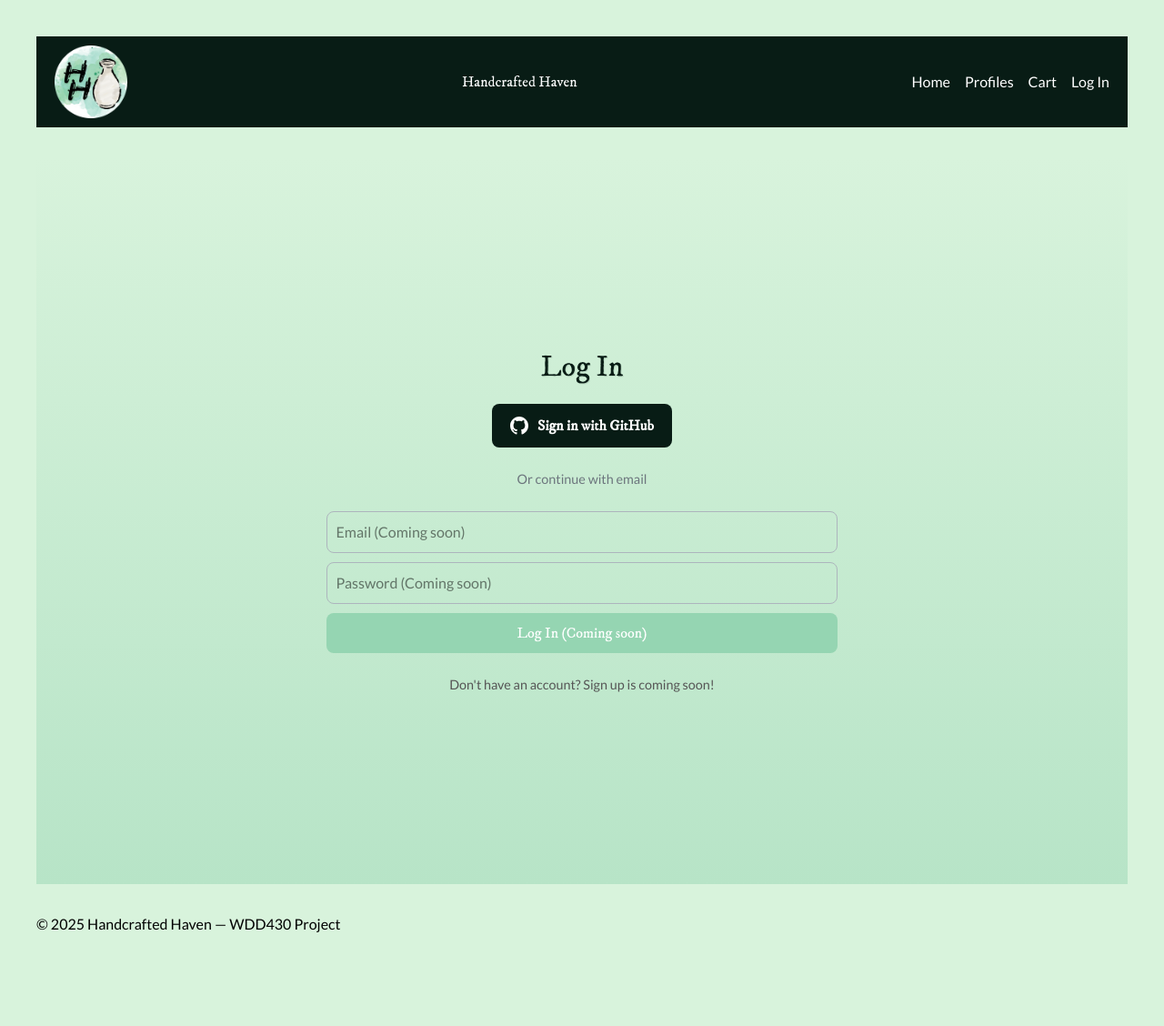
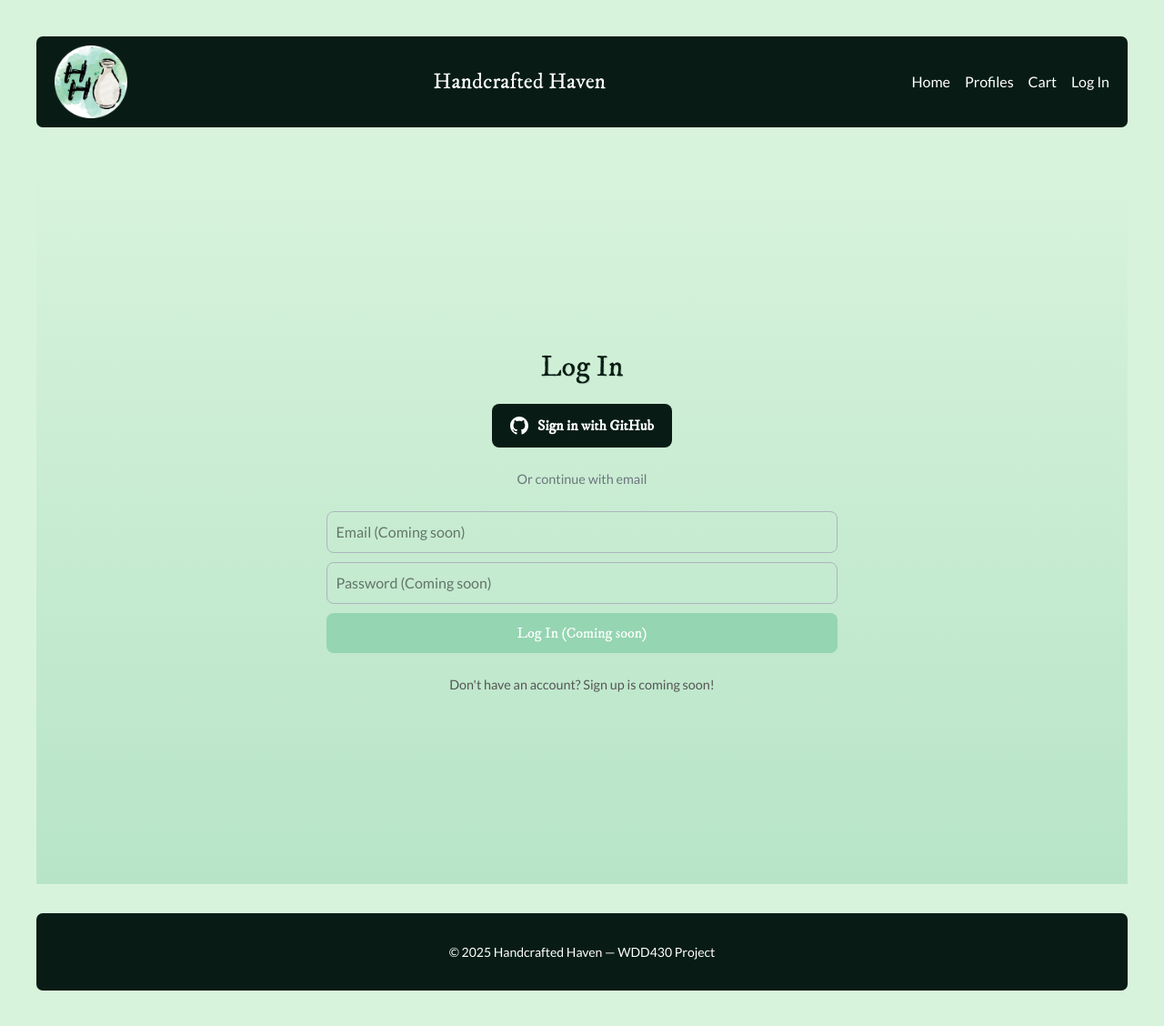
Before and after one commit to jcampos-94/wdd430-haven-craft, a Next.js app: page /login in a window 1280 px wide. Shown: the whole page at 91% size. Before the commit the page ends 1068 px from the top, so only its background shows below. Built offline with nearby package versions, Linux system fonts and the light colour scheme; no server answers.

Commit message:
fixed footer style

```diff
--- a/src/app/globals.css
+++ b/src/app/globals.css
@@ -55,6 +55,18 @@ a {
   text-decoration: none;
 }
 
+/* FOOTER */
+.footer{
+  width: 100%;
+  padding: 2rem;
+  background-color: var(--accent);
+  color: #ffffff;
+  font-family: var(--font-body, 'Lato', sans-serif);
+  font-size: 14px;
+  text-align: center;
+  border-radius: 7px;
+}
+
 @media (prefers-color-scheme: dark) {
   html {
     color-scheme: dark;
--- a/src/app/page.module.css
+++ b/src/app/page.module.css
@@ -24,9 +24,10 @@
   color: #fff;
   padding: 10px 20px;
   font-family: var(--font-body, 'Lato', sans-serif);
+  border-radius: 7px;
 }
 
-.nav h1 {
+.nav h2 {
   font-size: 24px;
   font-family: var(--font-heading, 'IM Fell DW Pica', serif);
 }
@@ -71,19 +72,6 @@
   font-weight: 600;
 }
 
-/* FOOTER */
-.footer {
-  grid-row-start: 3;
-  display: flex;
-  align-items: center;
-  justify-content: center;
-  padding: 20px;
-  background-color: var(--accent);
-  color: #ffffff;
-  font-family: var(--font-body, 'Lato', sans-serif);
-  font-size: 14px;
-}
-
 /* Buttons */
 .ctas {
   display: flex;
@@ -121,9 +109,10 @@ a.secondary {
 .filters{
   display: flex;
   justify-content: center;
-  margin: 0 auto;
+  margin: 10px auto;
   background-color: var(--accent);
-  padding: 1rem 2rem;
+  padding: 0.5rem 2rem;
+  border-radius: 7px;
 }
 
 .filterCategory{
@@ -137,6 +126,7 @@ a.secondary {
 .filterSelect{
   background-color: whitesmoke;
   color: black;
+  border-radius: 5px;
 }
 
 /* Product Preview */
@@ -320,7 +310,7 @@ a.secondary {
   }
 
   .heroText h1 {
-    font-size: 20px;
+    font-size: 18px;
   }
 
   .heroText p {
@@ -343,6 +333,10 @@ a.secondary {
     color: #fff;
   }
 
+  .heroText h1 {
+    font-size: 24px;
+  }
+
   /* efecto hover */
   @media (hover: hover) and (pointer: fine) {
     .productCard:hover {
```
